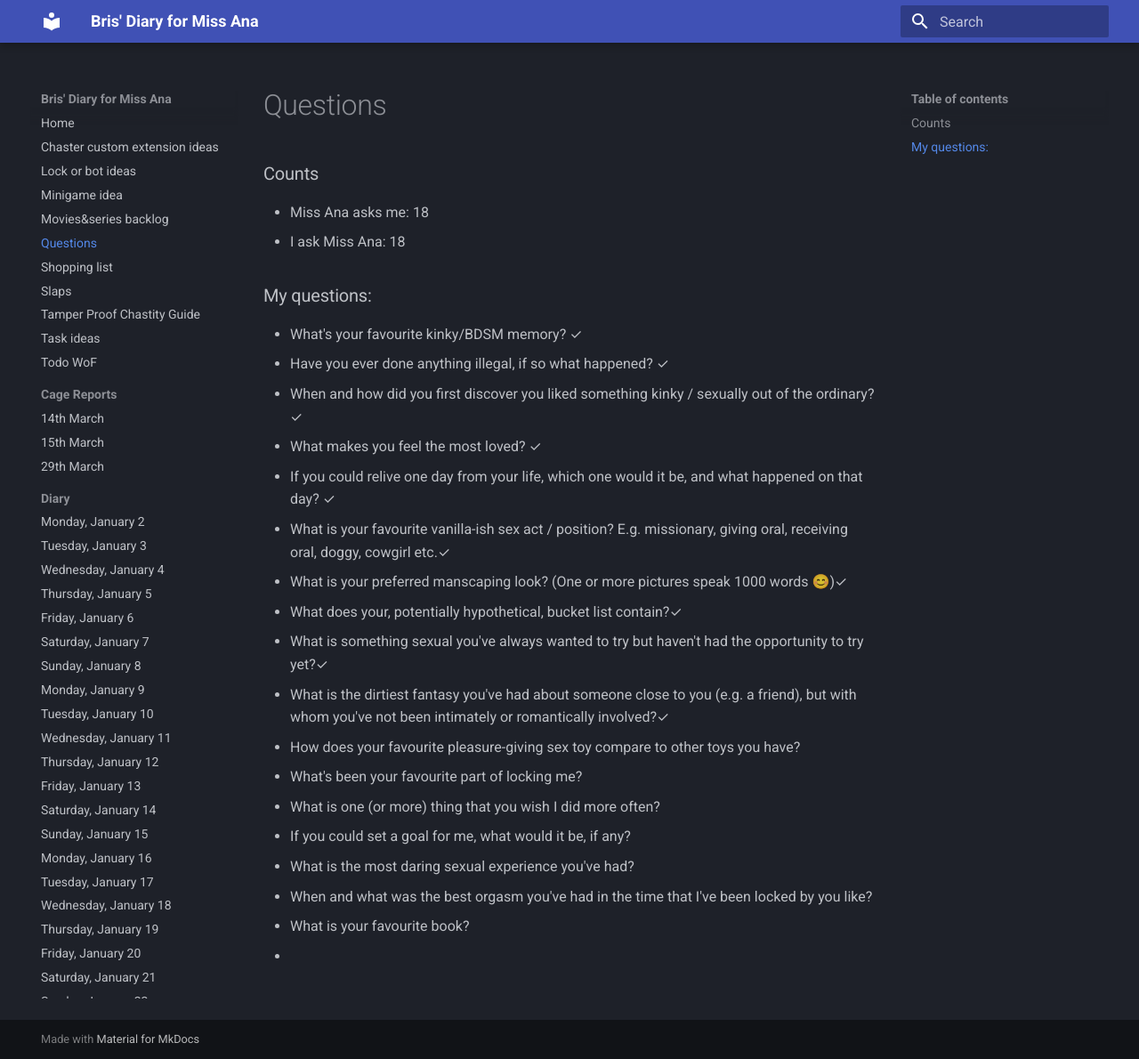
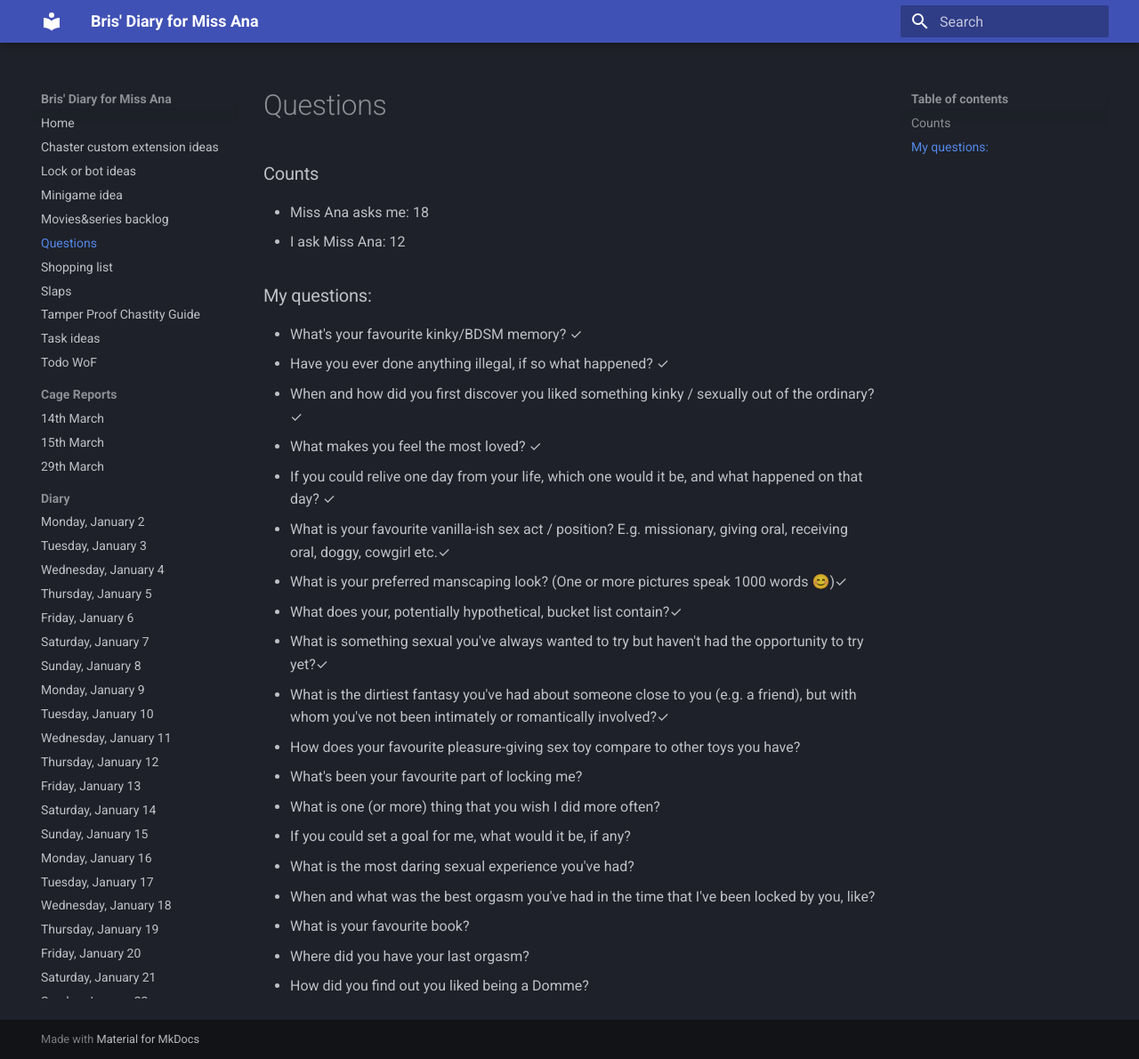
Before and after one commit to bris00/DFMA, an MkDocs documentation site: the page built from diary/Questions.md, in a window 1280 px wide and 1190 px high. Shown: the whole window at 89% size. Built offline with MkDocs 1.6.1 and Material for MkDocs 9.7.7, drawn with Linux system fonts in a browser that asks for light colours.

Commit message:
vault backup: 2023-05-10 16:10:28
Affected files:
diary/Questions.md

```diff
--- a/diary/Questions.md
+++ b/diary/Questions.md
@@ -1,6 +1,6 @@
 ### Counts
 * Miss Ana asks me: 18
-* I ask Miss Ana: 18
+* I ask Miss Ana: 12
 
 ### My questions:
 
@@ -19,6 +19,7 @@
 * What is one (or more) thing that you wish I did more often?
 * If you could set a goal for me, what would it be, if any?
 * What is the most daring sexual experience you've had?
-* When and what was the best orgasm you've had in the time that I've been locked by you like?
+* When and what was the best orgasm you've had in the time that I've been locked by you, like?
 * What is your favourite book?
-*
+* Where did you have your last orgasm?
+* How did you find out you liked being a Domme?
```
